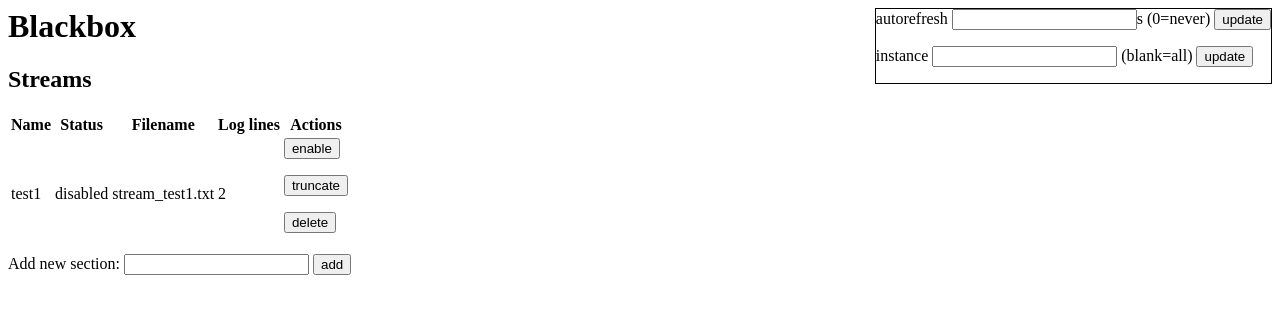
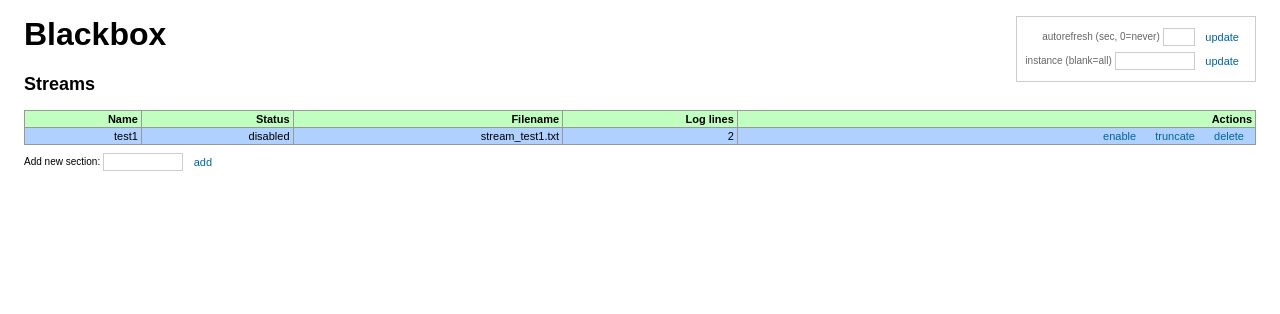
Before and after one commit to Ensembl/ensembl-2020-server, a Flask app: page /blackbox/ in a window 1280 px wide. Shown: the top 314 px of the page. Run offline with Flask 2, Linux system fonts and the light colour scheme; some libraries are stand-ins or nearby versions.

Commit message:
Styling; bugfix.

```diff
--- a/src/services/blackbox/src/blackbox/config.py
+++ b/src/services/blackbox/src/blackbox/config.py
@@ -36,8 +36,8 @@ class Config:
     def delete_stream(self,stream):
         self.streams_seen.discard(stream)
         self.streams_enabled.discard(stream)
-        self.dataset_seen = set([x for x in self.dataset_seen if x[0] == stream ])
-        self.raw_enabled = set([x for x in self.raw_enabled if x[0]== stream ])
+        self.dataset_seen = set([x for x in self.dataset_seen if x[0] != stream ])
+        self.raw_enabled = set([x for x in self.raw_enabled if x[0] != stream ])
 
     def delete_dataset(self,stream,dataset):
         self.dataset_seen = set([x for x in self.dataset_seen if x != (stream,dataset) ])
--- a/src/services/blackbox/src/blackbox/server.py
+++ b/src/services/blackbox/src/blackbox/server.py
@@ -14,7 +14,7 @@ script_dir = os.path.dirname(os.path.realpath(__file__))
 """
 TODO
 
-CSS
+local assets
 OpenAPI
 tests
 README
--- a/src/services/blackbox/src/blackbox/templates/index.html
+++ b/src/services/blackbox/src/blackbox/templates/index.html
@@ -1,15 +1,123 @@
 <html>
     <head>
         <style>
-            #tr {
-                border: 1px solid black;
+
+
+
+
+
+
+
+
+
+h1 {
+    margin-top: 0;
+}
+
+h2 {
+    font-size: 18px;
+}
+
+h4 {
+    font-size: 14px;
+}
+
+#autorefresh {
+    width: 32px;
+}
+
+#tr {
+                border: 1px solid #ccc;
                 float: right;
+    display: inline-block;
+    text-align: right;
+    line-height: 150%;
+    padding: 8px;
+    color: #666;
             }
             .plotly {
                 width: 100%;
                 height: 200px;
             }
-        </style>
+
+            table {
+                border-collapse: collapse;
+                width: 100%;
+                margin: 8px 0;
+                padding: 16px;
+            }
+
+            tr {
+                font-size: 11px;
+                margin: 0;
+                padding: 0;
+            }
+
+            td,th {
+                text-align: right;
+                border: 1px solid #999;
+                margin: 0;
+                padding: 2px 3px;
+                white-space: nowrap;
+                color: #000;
+            }
+            td {
+                background: #b0d0ff;
+            }
+th {
+    background: #c0ffc0;
+
+}
+
+            button, input[type="submit"]  {
+                background: none!important;
+                border: none;
+                padding: 0 8px!important;
+                font-family: arial, sans-serif;
+                color: #069;
+                cursor: pointer;
+                font-size: 11px;
+                text-align: right;
+                display: inline;
+                width: auto;
+            }
+
+a { text-decoration: none; color: #069 }
+
+            button:hover,a:hover {
+                text-decoration: underline;
+            }
+
+            form {
+                display: inline-block; margin: 0;
+                font-size: 10px;
+            }
+
+input {
+    border: 1px solid #ccc;
+    height: 18px;
+    width: 80px;
+    vertical-align: middle;
+    font-size: 10px;
+}
+
+html {
+    font-family: arial, helvetica, sans-serif;
+}
+
+body {
+    padding: 8px 16px;
+}
+
+iframe {
+    width: 100%;
+    height: 300px;
+    border: 1px solid #ccc;
+    margin: 8px 0;
+}
+
+
+                                                                </style>
         <script src="https://code.jquery.com/jquery-3.4.1.min.js"
                 integrity="sha256-CSXorXvZcTkaix6Yvo6HppcZGetbYMGWSFlBw8HfCJo="
                 crossorigin="anonymous"></script>
@@ -108,8 +216,8 @@
             }
 
             var layout = {
-                        autosize: false,
-                        width: 1000,
+                        //autosize: false,
+                        //width: 1000,
                         height: 200,
                         margin: {
                             l: 100,
@@ -193,11 +301,12 @@
     <body onload="ar_cookie()">
         <div id="tr">
             <form method="POST" onsubmit="ar_set_cookie(); return false">
-                autorefresh <input id="autorefresh"/>s (0=never)
-                <input type="submit" name="update" value="update"/><br/>
+                autorefresh (sec, 0=never) <input id="autorefresh"/>
+                <input type="submit" name="update" value="update"/>
             </form>
+            <br/>
             <form method="GET" action=".">
-                instance <input id="instance" name="instance" value="{{ instance |e }}"/> (blank=all)
+                instance (blank=all) <input id="instance" name="instance" value="{{ instance |e }}"/>
                 <input type="submit" name="" value="update"/><br/>
             </form>
         </div>
@@ -265,7 +374,7 @@
         </form>
         <table>
             <tr>
-                <th>Data Set</th>
+                <th>Dataset</th>
                 <th>Status</th>
                 <th>Filename</th>
                 <th>Count</th>
@@ -281,9 +390,9 @@
                 <td>{{ datasetname }}</td>
                 <td>
                     {% if dataset.enabled %}
-                    Full Raw Data
+                    full raw data
                     {% else %}
-                    Summary Only
+                    summary only
                     {% endif %}
                 </td>
                 <td>
@@ -303,7 +412,7 @@
                         <input type="hidden" name="instance" value="{{ instance |e }}"/>
                         <button>raw data off</button>
                     </form>
-                    <a href="{{ dataset.rawdata_url |e }}" target="_blank">raw data</a>
+                    <a href="{{ dataset.rawdata_url |e }}" target="_blank">open raw data</a>
                     {% else %}
                     <form method="POST" action="update-config-page">
                         <input type="hidden" name="stream" value="{{ streamname |e }}"/>
```
Also changed, not shown: src/services/blackbox/src/blackbox/templates/tail.html (+8 -0 lines).
